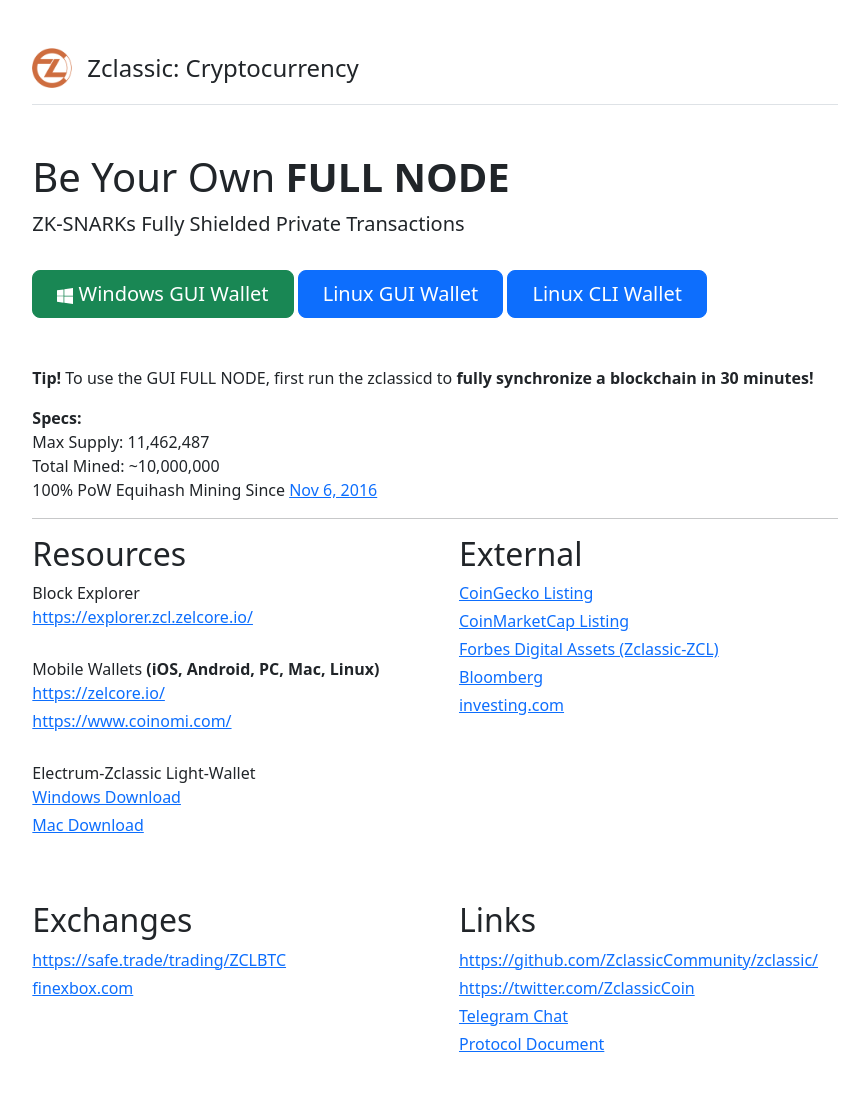
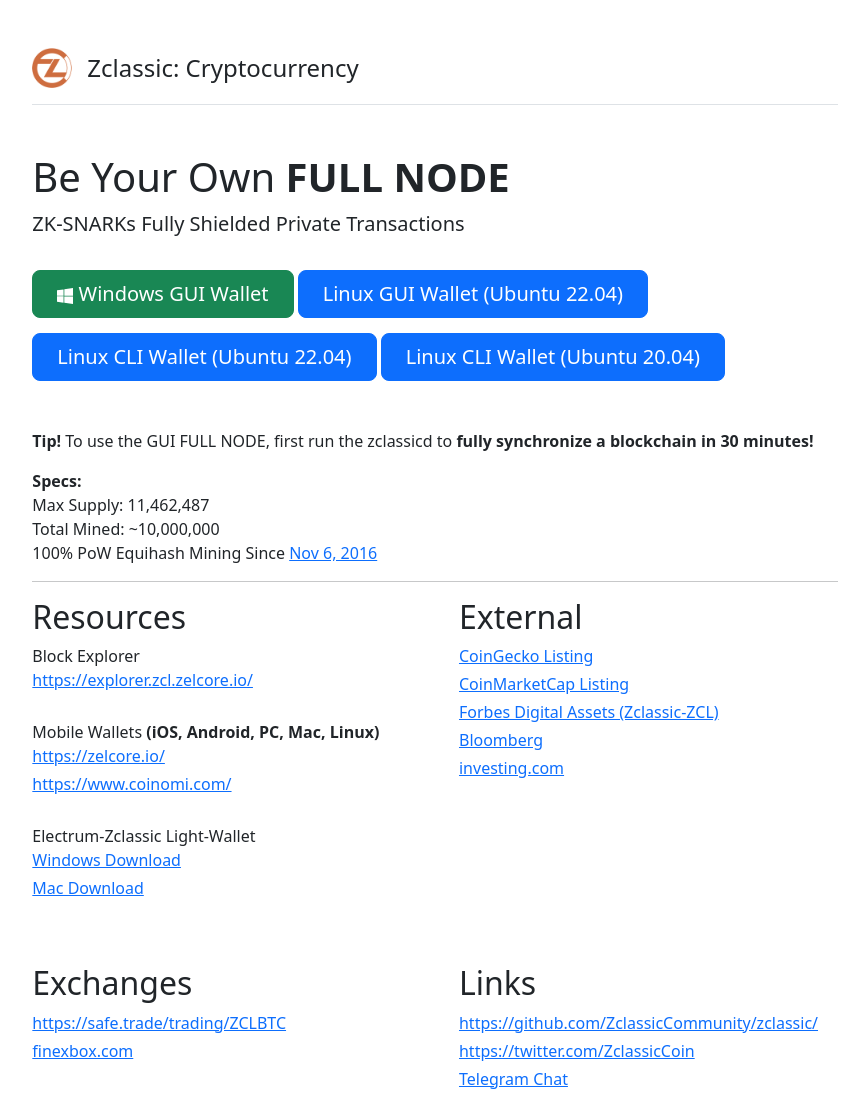
Before and after one commit to ZclassicCommunity/zclassicorg.github.io, a plain HTML site: page index.html in a window 1280 px wide. Shown: the top 1100 px of the page, without its empty margins (205-1049 px from the left). Drawn offline with Linux system fonts and the light colour scheme.

Commit message:
Update index.html

```diff
--- a/index.html
+++ b/index.html
@@ -88,20 +88,24 @@
 
 
     <div class="mb-5">
-      <a style="margin-top: 15px;" id="getWallet" href="https://github.com/ZclassicCommunity/zclassic/releases/download/v2.1.1-58/zclassic-2-1-1-58-windows-gui-x86_64.zip" class="btn btn-success btn-lg px-4">
+      <a style="margin-top: 15px;" id="getWallet" href="https://github.com/ZclassicCommunity/zclassic/releases/download/v2.1.1-58a/zclassic-2-1-1-58a-windows-gui-x86_64.zip" class="btn btn-success btn-lg px-4">
         <svg xmlns="http://www.w3.org/2000/svg" width="16" height="16" fill="currentColor" class="bi bi-windows" viewBox="0 0 16 16">
           <path d="M6.555 1.375 0 2.237v5.45h6.555V1.375zM0 13.795l6.555.933V8.313H0v5.482zm7.278-5.4.026 6.378L16 16V8.395H7.278zM16 0 7.33 1.244v6.414H16V0z"/>
         </svg>
 	Windows GUI Wallet
       </a>
 
-      <a style="margin-top: 15px;" id="getWallet" href="https://github.com/ZclassicCommunity/zclassic/releases/download/v2.1.1-58/zclassic-gui-2-1-1-58-linux-x86_64.tar.gz" class="btn btn-primary btn-lg px-4">
-      	Linux GUI Wallet
+      <a style="margin-top: 15px;" id="getWallet" href="https://github.com/ZclassicCommunity/zclassic/releases/download/v2.1.1-58a/zclassic-gui-2-1-1-58a-linux-ubuntu-22.04-x86_64.tar.gz" class="btn btn-primary btn-lg px-4">
+      	Linux GUI Wallet (Ubuntu 22.04)
       </a>
 
-      <a style="margin-top: 15px;" id="getWallet" href="https://github.com/ZclassicCommunity/zclassic/releases/download/v2.1.1-58/zclassic-2-1-1-58-windows-cli-only-x86_64.zip" class="btn btn-primary btn-lg px-4">
-      	Linux CLI Wallet
+      <a style="margin-top: 15px;" id="getWallet" href="https://github.com/ZclassicCommunity/zclassic/releases/download/v2.1.1-58a/zclassic-linux-ubuntu-22.04-x86_64-2-1-1-58a.tar.gz" class="btn btn-primary btn-lg px-4">
+      	Linux CLI Wallet (Ubuntu 22.04)
       </a>
+      <a style="margin-top: 15px;" id="getWallet" href="https://github.com/ZclassicCommunity/zclassic/releases/download/v2.1.1-58a/zclassic-linux-ubuntu-20.04-x86_64-2-1-1-58a.tar.gz" class="btn btn-primary btn-lg px-4">
+      	Linux CLI Wallet (Ubuntu 20.04)
+      </a>
+
 
     </div>
 
```
